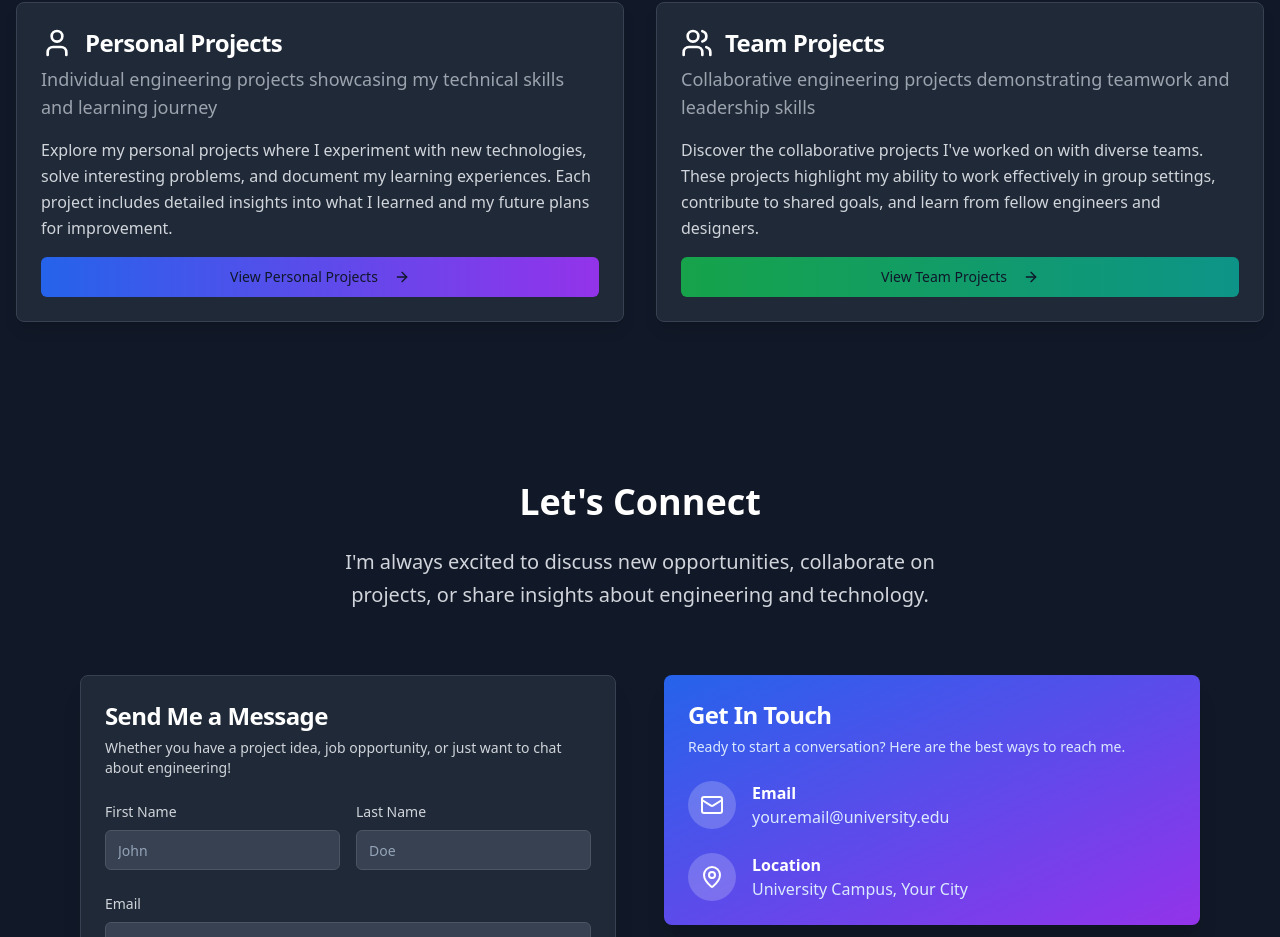
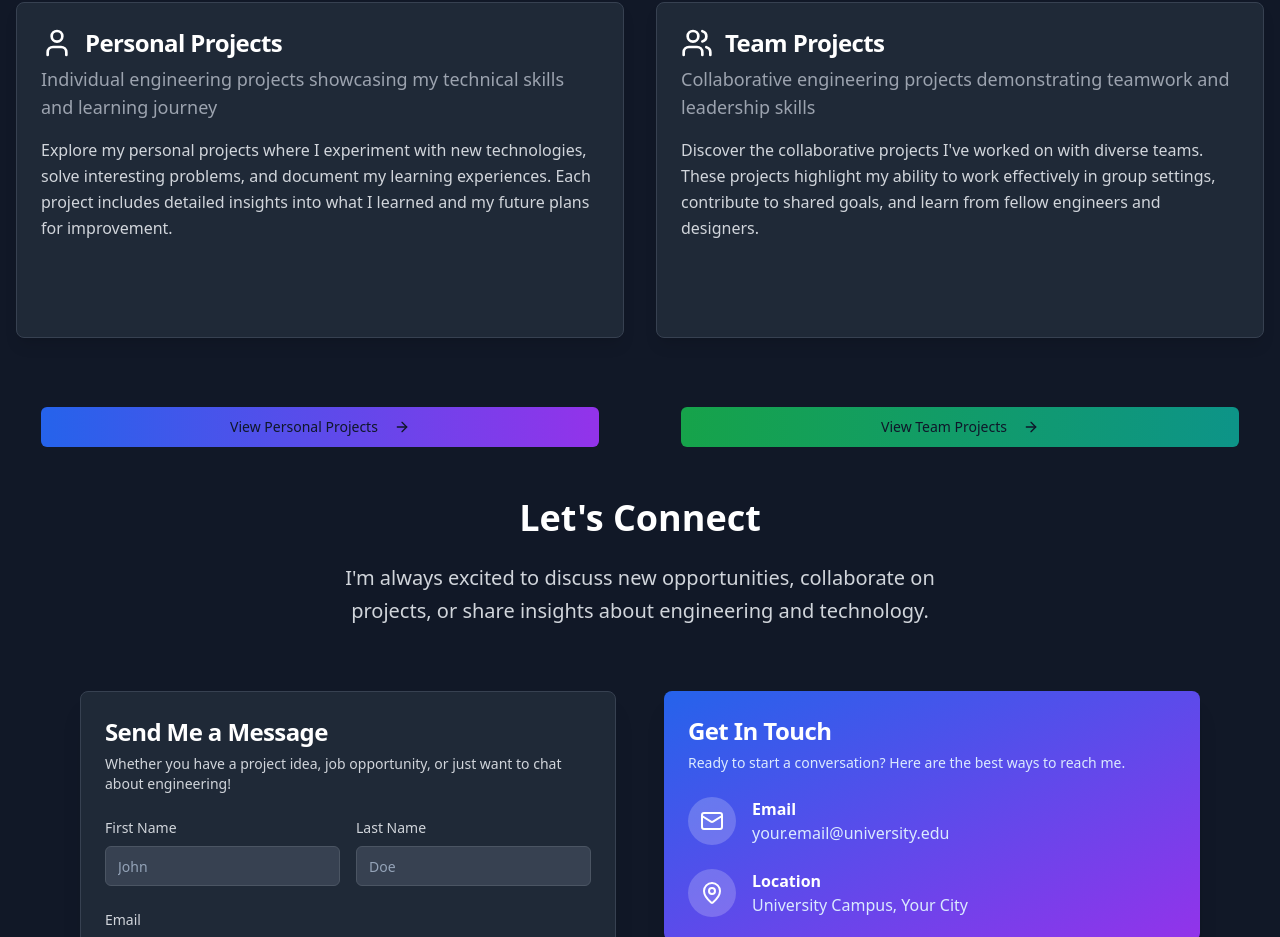
Before and after one commit to ISoSpitefull/engineering-portfolio, a React (Vite) app: page / in a window 1280 px wide. Shown: the part 839-1776 px from the top of the page. Built offline with nearby package versions, Linux system fonts and the light colour scheme.

Commit message:
Fix: Home page button alignment and heading
Aligns the "View Team Projects" button and fixes the heading on the home page.

```diff
--- a/src/components/Hero.tsx
+++ b/src/components/Hero.tsx
@@ -15,7 +15,7 @@ const Hero = () => {
       </div>
 
       <div className="relative z-10 text-center max-w-4xl mx-auto">
-        <h1 className="text-5xl md:text-7xl font-bold text-white mb-6 animate-fade-in">
+        <h1 className="text-5xl md:text-7xl font-bold text-white mb-6 animate-fade-in leading-tight">
           Student Engineer
           <span className="block text-transparent bg-clip-text bg-gradient-to-r from-blue-400 to-purple-500">
             & Designer
--- a/src/pages/Index.tsx
+++ b/src/pages/Index.tsx
@@ -32,13 +32,13 @@ const Index = () => {
                   Individual engineering projects showcasing my technical skills and learning journey
                 </CardDescription>
               </CardHeader>
-              <CardContent className="space-y-4">
-                <p className="text-gray-300 leading-relaxed mb-4">
+              <CardContent className="space-y-4 flex flex-col h-full">
+                <p className="text-gray-300 leading-relaxed mb-4 flex-grow">
                   Explore my personal projects where I experiment with new technologies, solve interesting problems,
                   and document my learning experiences. Each project includes detailed insights into what I learned
                   and my future plans for improvement.
                 </p>
-                <Link to="/personal-projects">
+                <Link to="/personal-projects" className="mt-auto">
                   <Button className="w-full bg-gradient-to-r from-blue-600 to-purple-600 hover:from-blue-700 hover:to-purple-700">
                     View Personal Projects
                     <ArrowRight className="h-4 w-4 ml-2" />
@@ -57,13 +57,13 @@ const Index = () => {
                   Collaborative engineering projects demonstrating teamwork and leadership skills
                 </CardDescription>
               </CardHeader>
-              <CardContent className="space-y-4">
-                <p className="text-gray-300 leading-relaxed mb-4">
+              <CardContent className="space-y-4 flex flex-col h-full">
+                <p className="text-gray-300 leading-relaxed mb-4 flex-grow">
                   Discover the collaborative projects I've worked on with diverse teams. These projects highlight
                   my ability to work effectively in group settings, contribute to shared goals, and learn from
                   fellow engineers and designers.
                 </p>
-                <Link to="/team-projects">
+                <Link to="/team-projects" className="mt-auto">
                   <Button className="w-full bg-gradient-to-r from-green-600 to-teal-600 hover:from-green-700 hover:to-teal-700">
                     View Team Projects
                     <ArrowRight className="h-4 w-4 ml-2" />
```
